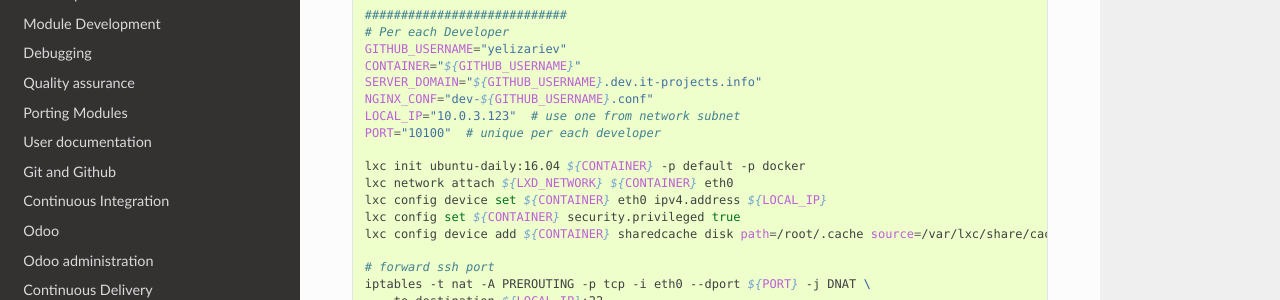
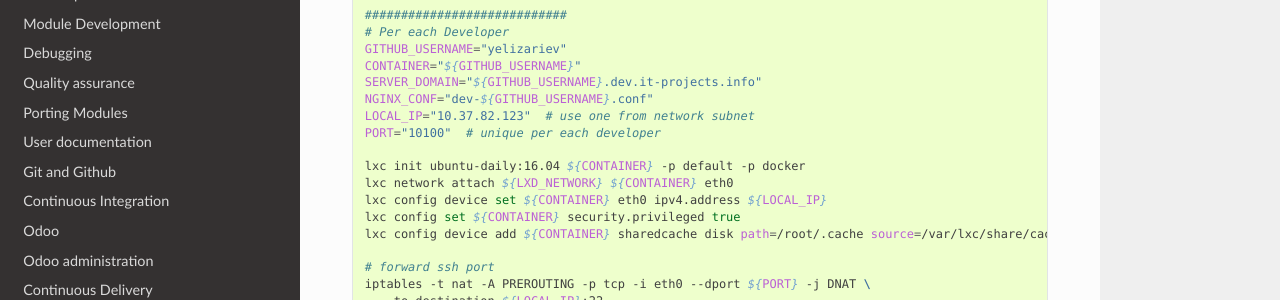
Before and after one commit to itpp-labs/odoo-development, a Sphinx documentation site: the page built from docs/remote-dev/lxd/lxd.rst, in a window 1280 px wide and 900 px high, scrolled down 401 px. Shown: the part 151-451 px from the top of the window. Built offline with Sphinx 7.4.7 and the Read the Docs theme 2.0.0, drawn with Linux system fonts in a browser that asks for light colours.

Commit message:
Update lxd.rst

```diff
--- a/docs/remote-dev/lxd/lxd.rst
+++ b/docs/remote-dev/lxd/lxd.rst
@@ -33,7 +33,7 @@
     CONTAINER="${GITHUB_USERNAME}"
     SERVER_DOMAIN="${GITHUB_USERNAME}.dev.it-projects.info"
     NGINX_CONF="dev-${GITHUB_USERNAME}.conf"
-    LOCAL_IP="10.0.3.123"  # use one from network subnet
+    LOCAL_IP="10.37.82.123"  # use one from network subnet
     PORT="10100"  # unique per each developer
 
     lxc init ubuntu-daily:16.04 ${CONTAINER} -p default -p docker
```
